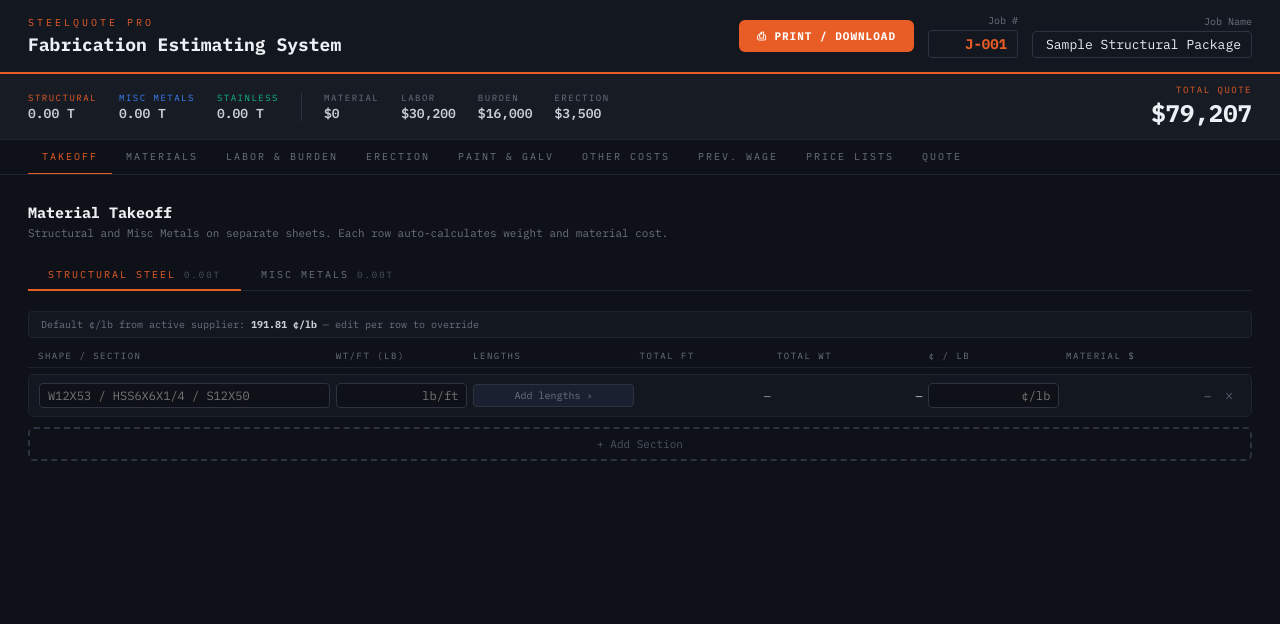
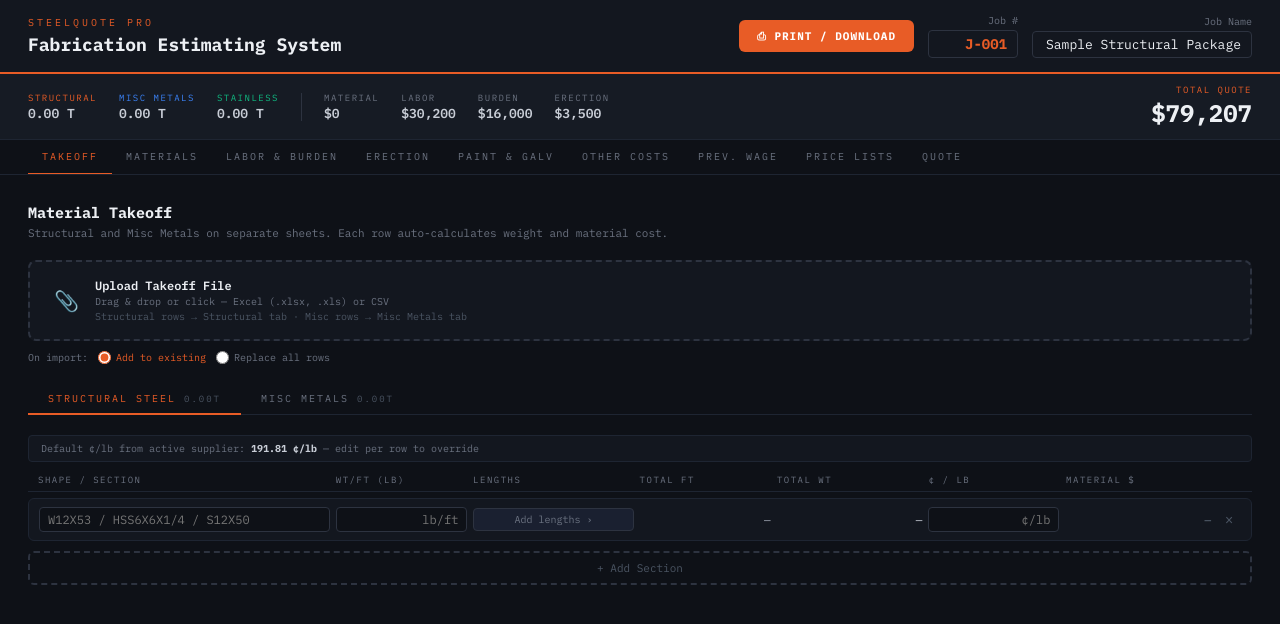
Before and after one commit to steverrfab/steelquote-pro, a React (Vite) app: page / in a window 1280 px wide. Shown: the top 624 px of the page. Built offline with nearby package versions, Linux system fonts and the light colour scheme.

Commit message:
Add files via upload

```diff
--- a/src/App.jsx
+++ b/src/App.jsx
@@ -7,6 +7,100 @@
   fmt, fmtD, fmtN, today, ci, sel,
 } from './constants.js';
 import { SH, SecLbl, QSec, R, Lbl, Note, Badge, Chip, Toggle, Btn } from './components.jsx';
+
+// ── FILE UPLOAD ────────────────────────────────────────────────────────────────
+function parseWorkType(t) {
+  const lt = String(t||"").toLowerCase();
+  if (lt.includes("misc")||lt.includes("rail")||lt.includes("stair")||lt.includes("ladder")) return "misc";
+  if (lt.includes("stainless")||lt.includes("ss-")||lt.includes("304")||lt.includes("316")) return "stainless";
+  return "structural";
+}
+
+function parseUploadedFile(file, callback) {
+  const reader = new FileReader();
+  reader.onload = (e) => {
+    try {
+      const wb = XLSX.read(e.target.result, {type:"array"});
+      const ws = wb.Sheets[wb.SheetNames[0]];
+      const raw = XLSX.utils.sheet_to_json(ws, {header:1, defval:""});
+      if (raw.length < 2) { callback([], [], "No data found in file."); return; }
+      const headers = raw[0].map(h => String(h||"").toLowerCase().trim());
+      const find = (names) => headers.findIndex(h => names.some(n => h.includes(n)));
+      const colSec  = find(["section","size","designation","shape","member size"]);
+      const colDesc = find(["desc","note","member type","type"]);
+      const colQty  = find(["qty","quantity","count","no.","no ","pcs","pieces","number"]);
+      const colWplf = find(["wt/ft","weight","lbs/ft","lb/ft","plf","wplf","unit wt","lbs per"]);
+      const colLen  = find(["length","len","feet"," ft","'","l (ft)"]);
+      const colType = find(["work type","category","scope","mat type"]);
+
+      const structOut = [], miscOut = [];
+      raw.slice(1)
+        .filter(r => r.some(c => c !== "" && c !== null))
+        .forEach((r, i) => {
+          const section = colSec >= 0 ? String(r[colSec]||"").toUpperCase().replace(/\s+/g,"") : "";
+          const wplf    = colWplf >= 0 ? parseFloat(r[colWplf])||0 : 0;
+          const len     = colLen  >= 0 ? parseFloat(r[colLen])||0  : 0;
+          const qty     = colQty  >= 0 ? Math.max(1, parseFloat(r[colQty])||1) : 1;
+          const type    = colType >= 0 ? parseWorkType(r[colType]) : "structural";
+          if (!section) return;
+          // Build lengths array: one entry per qty
+          const lengths = len > 0 ? Array(qty).fill(len) : [];
+          const base = { id: Date.now()+i+Math.random(), shape:section, weightPerFt:String(wplf), lengths, costFactor:"", _scope:type };
+          if (type === "structural") {
+            structOut.push(base);
+          } else {
+            miscOut.push({...base, itemType:"Other", isPlate:false, thickness:"1/4", widthFt:"", lengthFt:"", qty:""});
+          }
+        });
+      callback(structOut, miscOut, null);
+    } catch(err) {
+      callback([], [], "Error parsing file: " + err.message);
+    }
+  };
+  reader.readAsArrayBuffer(file);
+}
+
+function FileUploadZone({ onImport }) {
+  const [dragging, setDragging] = useState(false);
+  const [mode, setMode] = useState("append");
+  const fileRef = useRef();
+  const handle = (file) => {
+    if (!file) return;
+    parseUploadedFile(file, (sRows, mRows, err) => {
+      if (err) { alert(err); return; }
+      if (!sRows.length && !mRows.length) { alert("No rows found. Check your file has headers and data."); return; }
+      onImport(sRows, mRows, mode);
+    });
+  };
+  return (
+    <div style={{marginBottom:20}}>
+      <div
+        onDragOver={e=>{e.preventDefault();setDragging(true);}}
+        onDragLeave={()=>setDragging(false)}
+        onDrop={e=>{e.preventDefault();setDragging(false);handle(e.dataTransfer.files[0]);}}
+        onClick={()=>fileRef.current.click()}
+        style={{border:`2px dashed ${dragging?"#e85c26":"#2d3340"}`,borderRadius:8,padding:"16px 24px",
+          cursor:"pointer",background:dragging?"#e85c2610":"#13171f",transition:"all 0.2s",
+          marginBottom:10,display:"flex",alignItems:"center",gap:16}}>
+        <div style={{fontSize:20}}>📎</div>
+        <div>
+          <div style={{fontSize:12,color:"#edf0f4",fontWeight:600}}>Upload Takeoff File</div>
+          <div style={{fontSize:10,color:"#6b7280",marginTop:2}}>Drag & drop or click — Excel (.xlsx, .xls) or CSV</div>
+          <div style={{fontSize:10,color:"#4b5563",marginTop:2}}>Structural rows → Structural tab · Misc rows → Misc Metals tab</div>
+        </div>
+        <input ref={fileRef} type="file" accept=".xlsx,.xls,.csv" onChange={e=>handle(e.target.files[0])} style={{display:"none"}}/>
+      </div>
+      <div style={{display:"flex",alignItems:"center",gap:10}}>
+        <span style={{fontSize:10,color:"#6b7280"}}>On import:</span>
+        {[["append","Add to existing"],["replace","Replace all rows"]].map(([val,label])=>(
+          <label key={val} style={{display:"flex",alignItems:"center",gap:5,fontSize:10,color:mode===val?"#e85c26":"#6b7280",cursor:"pointer"}}>
+            <input type="radio" value={val} checked={mode===val} onChange={()=>setMode(val)} style={{accentColor:"#e85c26"}}/>{label}
+          </label>
+        ))}
+      </div>
+    </div>
+  );
+}
 
 // ── HELPERS ────────────────────────────────────────────────────────────────────
 function genId() { return Date.now() + Math.random(); }
@@ -568,6 +662,7 @@
   // NEW: two separate takeoff lists
   const [structRows, setStructRows] = useState([newStructRow()]);
   const [miscRows,   setMiscRows]   = useState([newMiscRow()]);
+  const [importMsg,  setImportMsg]  = useState(null);
 
   const [suppliers,   setSuppliers]   = useState(DEFAULT_SUPPLIERS);
   const [erectorList, setErectorList] = useState(DEFAULT_ERECTOR_LIST);
@@ -788,6 +883,17 @@
         {tab === "takeoff" && (
           <div>
             <SH title="Material Takeoff" sub="Structural and Misc Metals on separate sheets. Each row auto-calculates weight and material cost."/>
+
+            <FileUploadZone onImport={(sRows, mRows, mode) => {
+              if (mode === "replace") { setStructRows(sRows.length?sRows:[newStructRow()]); setMiscRows(mRows.length?mRows:[newMiscRow()]); }
+              else { if (sRows.length) setStructRows(r=>[...r,...sRows]); if (mRows.length) setMiscRows(r=>[...r,...mRows]); }
+              const total = sRows.length + mRows.length;
+              setImportMsg(`${total} rows imported — ${sRows.length} structural, ${mRows.length} misc.`);
+              setTimeout(()=>setImportMsg(null), 5000);
+            }}/>
+            {importMsg && (
+              <div style={{marginBottom:14,padding:"8px 14px",background:"#10b98122",border:"1px solid #10b981",borderRadius:6,fontSize:11,color:"#10b981"}}>{importMsg}</div>
+            )}
 
             {/* Sub-tab selector */}
             <div style={{display:"flex",gap:0,marginBottom:20,borderBottom:"1px solid #1e2532"}}>
```
